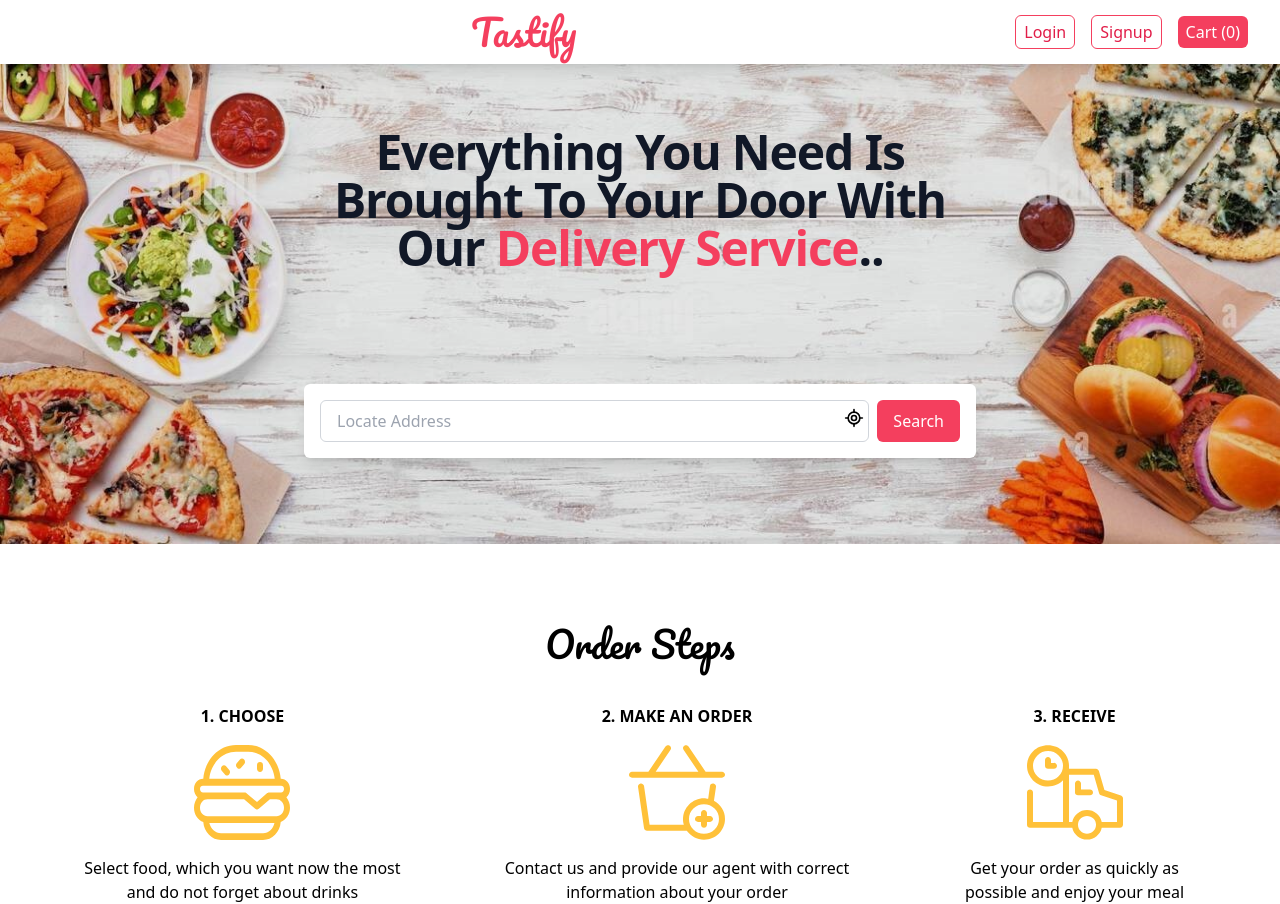
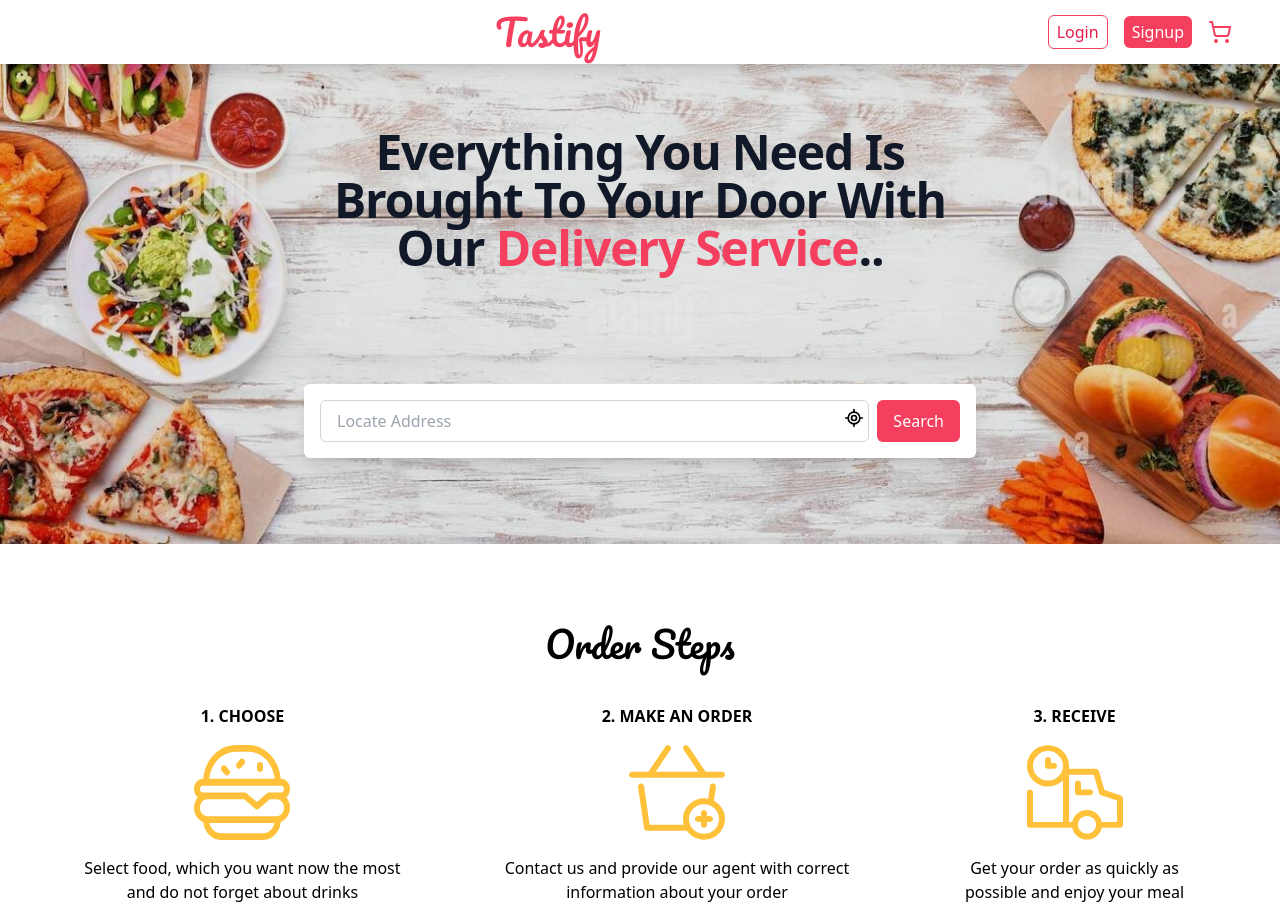
Before and after one commit to naji-alhusami/Tastify-App, a React (Vite) app: page / in a window 1280 px wide. Built offline with nearby package versions, Linux system fonts and the light colour scheme.

Commit message:
edit navbar in cuisines page

```diff
--- a/src/components/Home/Starting.tsx
+++ b/src/components/Home/Starting.tsx
@@ -40,8 +40,8 @@ const Starting = () => {
 
   const { lat, lon } = contextValue;
   console.log(lat, lon);
-  const findRestaurantsHandler = () => {
-    navigate(`/restaurants?lon=${lon}&lat=${lat}`);
+  const findCuisinesHandler = () => {
+    navigate(`/cuisines?lon=${lon}&lat=${lat}`);
   };
 
   return (
@@ -61,7 +61,7 @@ const Starting = () => {
         <div className="relative w-full flex flex-col justify-between bg-white p-4 rounded-md gap-2 shadow-lg md:absolute md:top-2/4 md:flex-row md:max-w-2xl lg:top-96">
           <AddressLocator />
           <button
-            onClick={findRestaurantsHandler}
+            onClick={findCuisinesHandler}
             className="text-white bg-rose-500 hover:bg-rose-600 px-4 py-2 rounded-md"
           >
             Search
--- a/src/components/Navbar/Navbar.tsx
+++ b/src/components/Navbar/Navbar.tsx
@@ -1,51 +1,216 @@
 // import { useState } from "react";
 
-import { CircleUserRound } from "lucide-react";
+// import { CircleUserRound, MapPin } from "lucide-react";
+// import { useContext } from "react";
+// import { useNavigate, useSearchParams } from "react-router-dom";
+// import StateContext from "../../store/state-context";
 
-// import Cart from "./Cart.tsx";
+// // import Cart from "./Cart.tsx";
 
-export default function Navbar() {
-  //   const [cartIsVisible, setCartIsVisible] = useState(false);
+// export default function Navbar() {
+//   const navigate = useNavigate();
+//   const [params] = useSearchParams();
+//   console.log(params.get("lon"));
+//   console.log(params.size);
+//   const contextValue = useContext(StateContext);
+//   //   const [cartIsVisible, setCartIsVisible] = useState(false);
 
-  //   function handleOpenCartClick() {
-  //     setCartIsVisible(true);
+//   //   function handleOpenCartClick() {
+//   //     setCartIsVisible(true);
+//   //   }
+
+//   //   function handleCloseCartClick() {
+//   //     setCartIsVisible(false);
+//   //   }
+
+//   if (!contextValue) {
+//     // We should handle the case when contextValue is null
+//     return null; // or any other fallback logic
 //   }
 
-  //   function handleCloseCartClick() {
-  //     setCartIsVisible(false);
-  //   }
+//   const { address } = contextValue;
 
+//   const heightClass = params.size > 0 ? "h-32 lg:h-16" : "h-16";
+
+//   return (
+//     <section
+//       className={`bg-white z-10 top-0 w-full sticky shadow-lg px-8 ${heightClass}`}
+//     >
+//       {/* {cartIsVisible && <Cart onClose={handleCloseCartClick} />} */}
+//       <nav className="h-full flex flex-row items-center justify-between">
+//         <div>
+//           <CircleUserRound
+//             className="text-rose-500 h-6 w-6 md:hidden"
+//             // onClick={openLoginModalHandler}
+//           />
+//         </div>
+//         <div className="text-left">
+//           <h1
+//             onClick={() => navigate("/")}
+//             className="font-bold text-3xl md:text-4xl text-rose-500 pacifico-regular cursor-pointer"
+//           >
+//             Tastify
+//           </h1>
+//         </div>
+//         {params.size > 0 && (
+//           <div className="hidden text-center  lg:flex lg:flex-row lg:items-center lg:justify-center  lg:px-12">
+//             <MapPin strokeWidth={1} className="h-8 w-8 mr-2" />
+//             {address ? (
+//               <p className="text-rose-500 xl:max-w-xl lg:max-w-lg lg:overflow-hidden lg:whitespace-nowrap lg:overflow-ellipsis">
+//                 {address}
+//               </p>
+//             ) : (
+//               <p>Loading...</p>
+//             )}
+//           </div>
+//         )}
+//         <div className="flex flex-row justify-center items-center">
+//           <div className=" hidden md:flex md:flex-row md:justify-center md:items-center">
+//             <button className=" mr-4 bg-white border border-rose-500 hover:bg-rose-100 rounded-md px-2 py-1 text-rose-600">
+//               Login
+//             </button>
+//             <button className=" mr-4 bg-white border border-rose-500 hover:bg-rose-100 rounded-md px-2 py-1 text-rose-600">
+//               Signup
+//             </button>
+//           </div>
+//           <div>
+//             <button className="bg-rose-500 hover:bg-rose-600 rounded-md  px-2 py-1 text-white">
+//               Cart (0)
+//             </button>
+//           </div>
+//         </div>
+//       </nav>
+//     </section>
+//   );
+// }
+
+import { useContext } from "react";
+import { CircleUserRound, ShoppingCart, MapPin } from "lucide-react";
+
+import StateContext from "../../store/state-context";
+import { useNavigate, useSearchParams } from "react-router-dom";
+
+// interface NavbarProps {
+//   user: User | null;
+// }
+
+const Navbar = () => {
+  const contextValue = useContext(StateContext);
+  const navigate = useNavigate();
+  const [params] = useSearchParams();
+
+  if (!contextValue) {
+    // We should handle the case when contextValue is null
+    return null; // or any other fallback logic
+  }
+
+  const { address } = contextValue;
+  const heightClass = params.size > 0 ? " lg:h-16" : "h-16";
+
+  //   return (
+  //     <section
+  //       className={`bg-white z-10 top-0 w-full sticky shadow-lg px-8 ${heightClass}`}
+  //     >
   return (
-    <section className="bg-white z-10 top-0 w-full sticky shadow-lg h-16 px-8">
-      {/* {cartIsVisible && <Cart onClose={handleCloseCartClick} />} */}
-      <nav className="h-full flex flex-row items-center justify-between ">
+    <>
+      {/* Navbar */}
+      <section
+        className={`bg-white z-10 top-0 w-full sticky shadow-lg px-8 ${heightClass}`}
+      >
+        <header className="h-full flex flex-row items-center justify-between">
           <div>
             <CircleUserRound
-            className="text-rose-500 h-6 w-6 md:hidden"
+              className="text-rose-500 h-6 w-6 lg:hidden"
               // onClick={openLoginModalHandler}
             />
           </div>
-        <div className="text-left">
-          <h1 className="font-bold text-3xl md:text-4xl text-rose-500 pacifico-regular">
+          <div className="ml-0 md:ml-4">
+            <h1
+              onClick={() => navigate("/")}
+              className="font-bold text-3xl md:text-4xl text-rose-500 pacifico-regular cursor-pointer"
+            >
               Tastify
             </h1>
           </div>
-        <div className="flex flex-row justify-center items-center">
-          <div className=" hidden md:flex md:flex-row md:justify-center md:items-center">
+          {params.size > 0 && (
+            <div className="hidden text-center  lg:flex lg:flex-row lg:items-center lg:justify-center  lg:px-12">
+              <MapPin strokeWidth={1} className="h-8 w-8 mr-2" />
+              {address ? (
+                <p className="text-rose-500 xl:max-w-xl lg:max-w-lg lg:overflow-hidden lg:whitespace-nowrap lg:overflow-ellipsis">
+                  {address}
+                </p>
+              ) : (
+                <p>Loading...</p>
+              )}
+            </div>
+          )}
+
+          <div className="lg:flex lg:flex-row">
+            <div className="hidden lg:flex lg:flex-row lg:justify-center lg:items-center">
               <button className=" mr-4 bg-white border border-rose-500 hover:bg-rose-100 rounded-md px-2 py-1 text-rose-600">
                 Login
               </button>
-            <button className=" mr-4 bg-white border border-rose-500 hover:bg-rose-100 rounded-md px-2 py-1 text-rose-600">
+              <button className=" bg-rose-500 hover:bg-rose-600 rounded-md  px-2 py-1 text-white">
                 Signup
               </button>
             </div>
-          <div>
-            <button className="bg-rose-500 hover:bg-rose-600 rounded-md  px-2 py-1 text-white">
-              Cart (0)
-            </button>
+            <div className="m-1 p-3 hover:bg-rose-100 hover:rounded-full hover:p-3 ">
+              <ShoppingCart className="text-rose-500 h-6 w-6" />
             </div>
           </div>
-      </nav>
+        </header>
+        {params.size > 0 && (
+          <div className="mx-4 text-center flex flex-row items-center justify-center py-4 h-16 lg:hidden">
+            <MapPin strokeWidth={1} className="h-8 w-8 mr-2" />
+            {address ? (
+              <p className="text-rose-500 font-bold overflow-hidden whitespace-nowrap overflow-ellipsis">
+                {address}
+              </p>
+            ) : (
+              <p>Loading...</p>
+            )}
+          </div>
+        )}
+        {/* <NavMenuItems /> */}
+        {/* <div className=" border-rounded-full flex flex-row ">
+          <input
+            type="text"
+            className="w-full p-2 rounded-md bg-gray-100 mr-1 border-rose-300"
+            placeholder="Search For Restaurant..."
+          /> */}
+        {/* <Search className="absolute right-0 top-2 text-gray-500" /> */}
+        {/* <Button variant={"outline"}>Search</Button>
+        </div>
+      </div> */}
       </section>
+    </>
+
+    // <div className="bg-white sticky z-50 top-0 inset-x-0 h-16 ">
+    //   <header className="relative bg-white">
+    //     <WidthWrapper>
+    //       <div className="border-b border-gray-200 ">
+    //         <div className="flex h-16 items-center">
+    //           <div className="flex lg:ml-0">
+    //             <Link href="/">
+    //               <h1
+    //                 className={cn(
+    //                   " text-rose-500 text-4xl",
+    //                   pacifico.className
+    //                 )}
+    //               >
+    //                 Tastify
+    //               </h1>
+    //             </Link>
+    //           </div>
+    //           <div className=" z-50 lg:ml-8 lg:block lg:self-stretch">
+    //             <NavMenuItems />
+    //           </div>
+    //         </div>
+    //       </div>
+    //     </WidthWrapper>
+    //   </header>
+    // </div>
   );
-}
+};
+
+export default Navbar;
--- a/src/store/context-provider.tsx
+++ b/src/store/context-provider.tsx
@@ -1,8 +1,11 @@
 import {
+  useEffect,
   // useEffect
   useState,
 } from "react";
 import StateContext from "./state-context";
+import { useSearchParams } from "react-router-dom";
+import { getAddress } from "../lib/get-address";
 // import { useSearchParams } from "react-router-dom";
 // import { getAddress } from "../lib/get-address";
 
@@ -17,25 +20,25 @@ const ContextProvider = ({ children }: ContextProviderProps) => {
   const [isRestaurant, setIsRestaurant] = useState<string | null>(null);
   const [showRestaurants, setShowRestaurants] = useState<boolean>(false);
 
-  //   const [params] = useSearchParams();
-  //   console.log(params);
-  //   const latString = params.get("lat");
-  //   const lonString = params.get("lon");
+    const [params] = useSearchParams();
+    console.log(params);
+    const latString = params.get("lat");
+    const lonString = params.get("lon");
 
-  //   const lata = latString ? parseFloat(latString) : null;
-  //   const lona = lonString ? parseFloat(lonString) : null;
+    const lata = latString ? parseFloat(latString) : null;
+    const lona = lonString ? parseFloat(lonString) : null;
 
-  //   useEffect(() => {
-  //     const fetchAddress = async () => {
-  //       if (lata !== null && lona !== null) {
-  //         const fetchedAddress = await getAddress(lata, lona);
-  //         setAddress(fetchedAddress);
-  //       }
-  //     };
+    useEffect(() => {
+      const fetchAddress = async () => {
+        if (lata !== null && lona !== null) {
+          const fetchedAddress = await getAddress(lata, lona);
+          setAddress(fetchedAddress);
+        }
+      };
 
-  //     fetchAddress();
-  //     setShowRestaurants(false);
-  //   }, [lata, lona, setAddress]);
+      fetchAddress();
+      setShowRestaurants(false);
+    }, [lata, lona, setAddress]);
 
   const value = {
     address,
```
Lines whose indentation alone changed are shown as unchanged.
